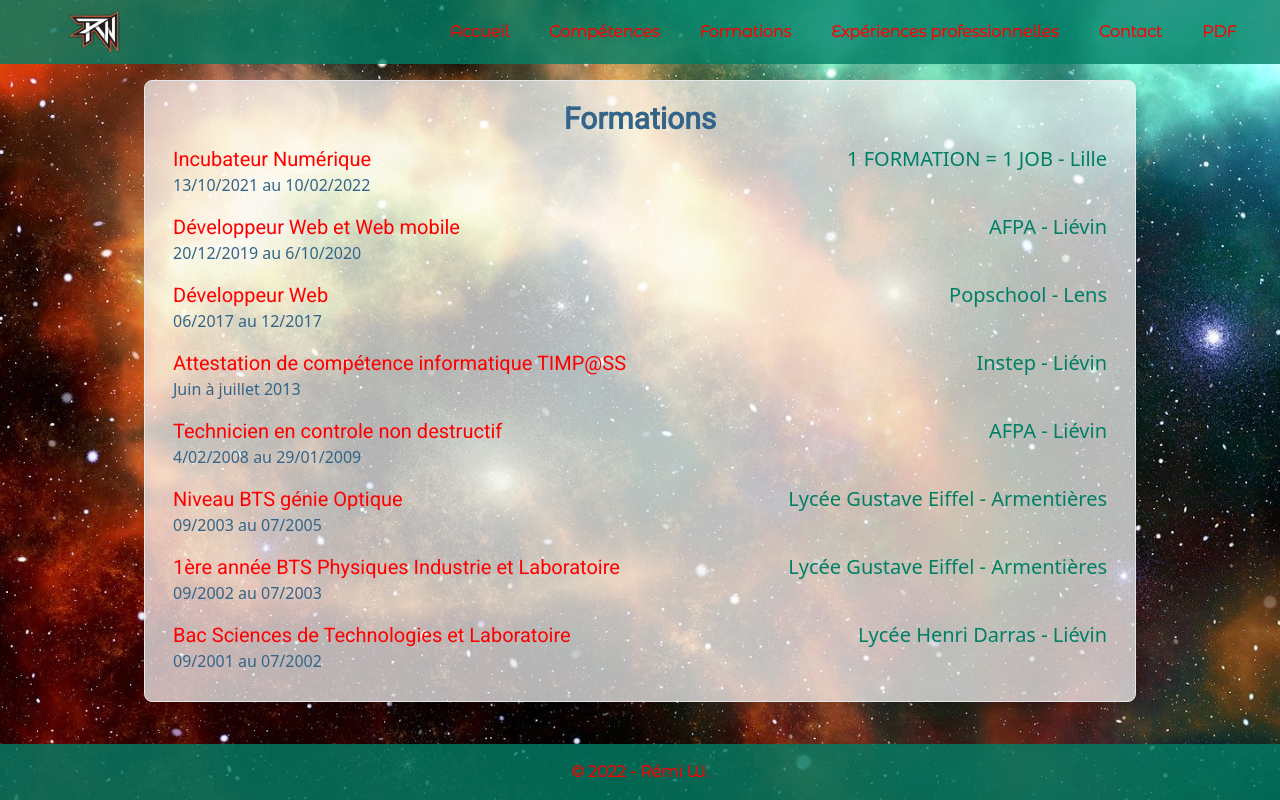
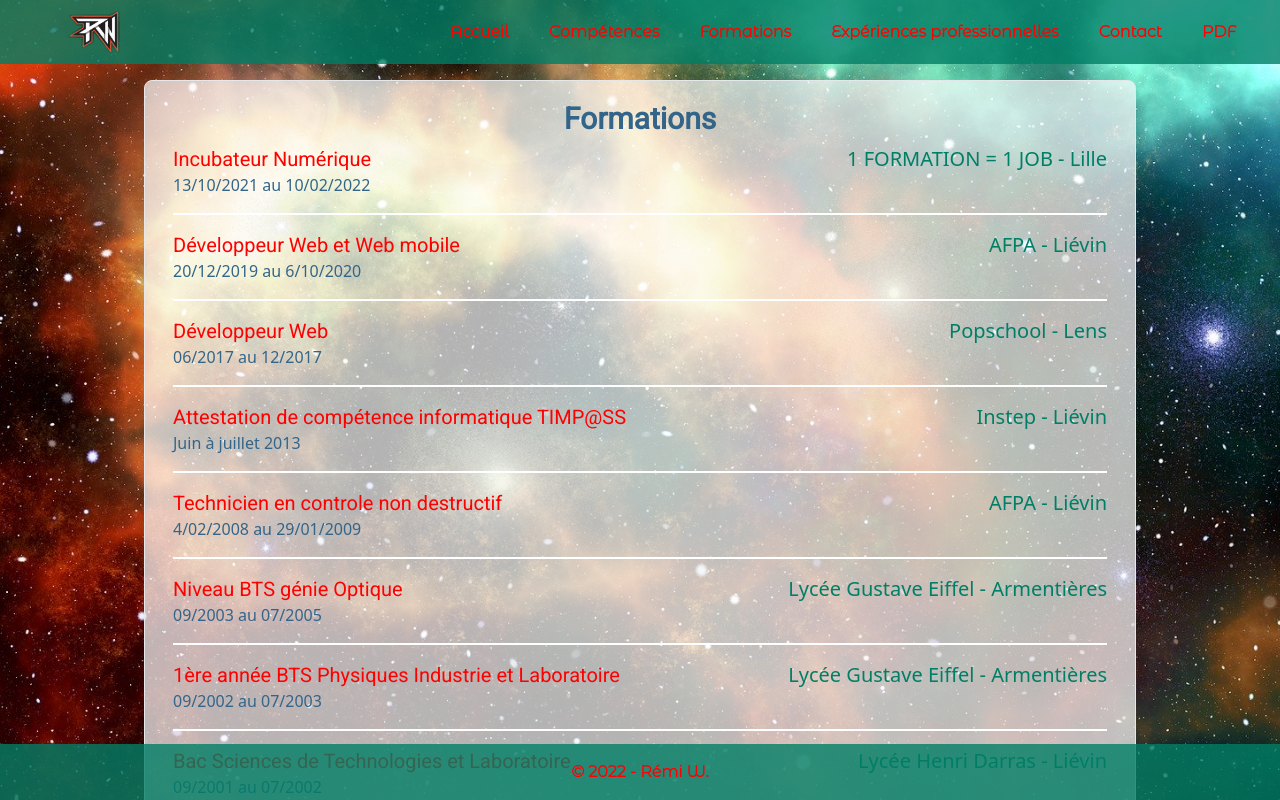
Before and after one commit to Willremi/cv-react, a React (Create React App) app: page /formations in a window 1280 px wide. Built offline with nearby package versions, Linux system fonts and the light colour scheme; a web font is replaced by a local one.

Commit message:
ajout séparateur entre les formations

```diff
--- a/src/components/datas/formationsData.js
+++ b/src/components/datas/formationsData.js
@@ -122,7 +122,7 @@ const FormationsInfo = [
         //         description: "Conception de produits faisant intervenir la lumière"
         //     }
         // ]
-    },
+    }
 ]
 
 export default FormationsInfo;
--- a/src/pages/Formations.js
+++ b/src/pages/Formations.js
@@ -2,12 +2,14 @@ import React from 'react';
 import FormationsInfo from '../components/datas/formationsData';
 
 const Formations = () => {
+    const firstData = FormationsInfo.length;
     return (
         <div className='flex items-center justify-center mt-20 mb-20'>
             <div className='bg-div-white rounded-lg border shadow-lg mx-5 md:mx-36 p-5 w-full'>
                 <h1 className='text-center text-div-blue font-roboto font-semibold'>Formations</h1>
                 {FormationsInfo.map(item =>
-                    <div key={item.id} className="xl:flex xl:justify-between p-2">
+                    <div key={item.id}>
+                        <div className="xl:flex xl:justify-between p-2">
                             <div>
                                 <h3 className='text-div-red font-roboto'>{item.title}</h3>
                                 <p className='text-div-blue'>{item.dates}</p>
@@ -16,10 +18,10 @@ const Formations = () => {
                                 <p className='text-div-green xl:text-xl'>{item.location}</p>
                             </div>
                         </div>
+                        <div className={`${item.id !== firstData && 'border-t-2 mx-2 my-2 border-white'}`}></div>
+                    </div>
 
                 )}
-                <div className="flex">
-                </div>
             </div>
         </div>
     );
--- a/src/pages/Knowledges.js
+++ b/src/pages/Knowledges.js
@@ -72,7 +72,7 @@ const Knowledges = () => {
                             <div className='text-center' key={item.id}>
                                 <h3 className='text-div-green underline py-1'>{item.title}</h3>
 
-                                <img src={item.images[0].src} alt={item.title} className="w-40 sm:w-56 md:w-48 xl:w-40 mx-auto" id={item.title} onClick={() => {
+                                <img src={item.images[0].src} alt={item.title} className="w-40 sm:w-56 md:w-48 xl:w-40 mx-auto cursor-pointer" id={item.title} onClick={() => {
                                     setShowModal(true);
                                     setModalData(item);
                                 }} />
```
Lines whose indentation alone changed are shown as unchanged.
